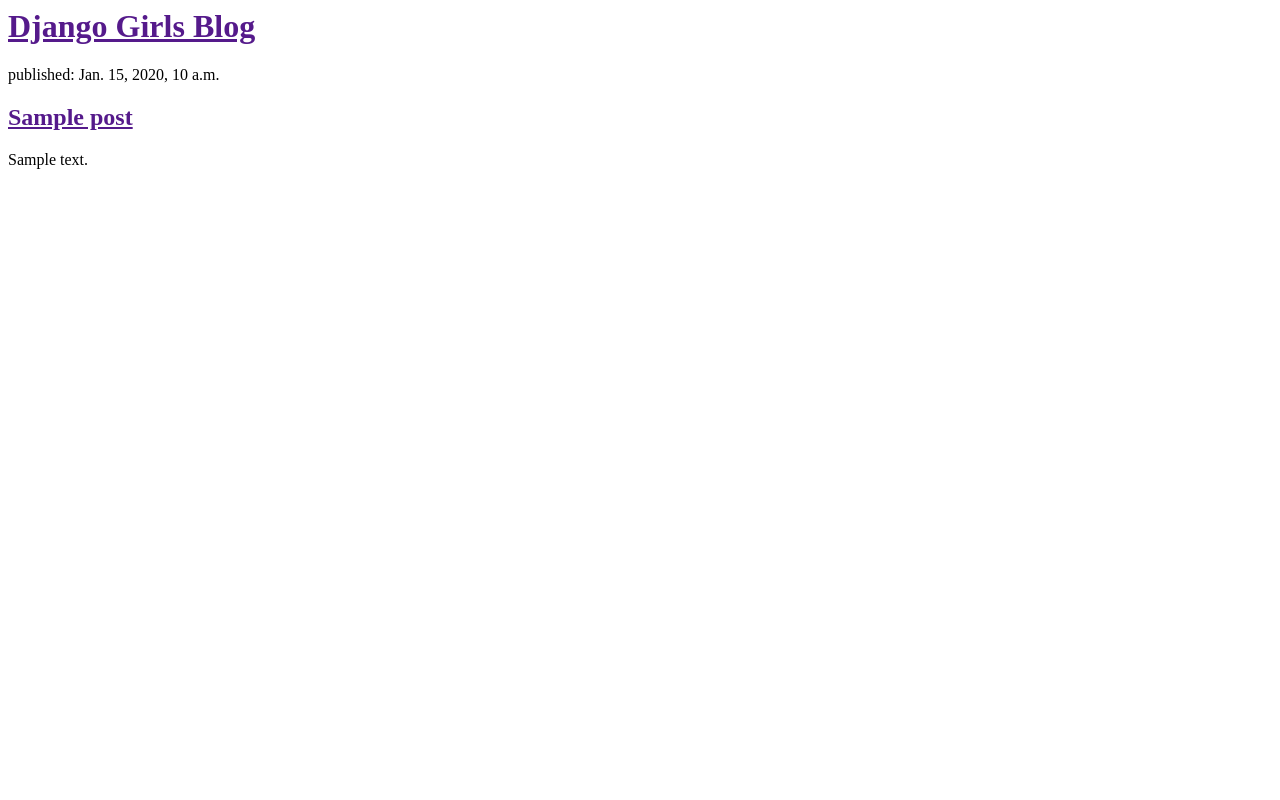
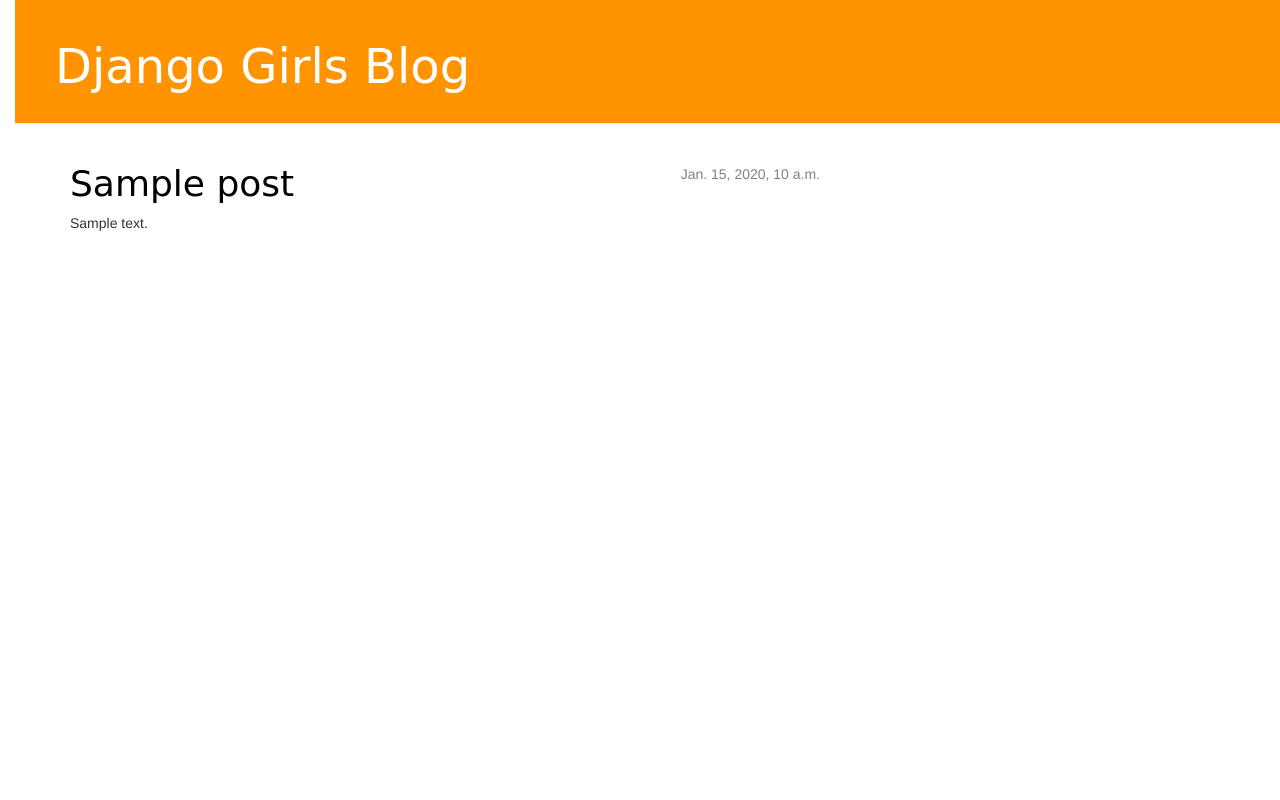
Before and after one commit to gpedroso/my-first-blog, a Django app: template blog/templates/blog/post_list.html in a window 1280 px wide. Run offline with Django 3.2, Linux system fonts and the light colour scheme; the template is opened without the code that fills it: most values are stand-ins (such as "Sample title", 1, 10 or a date in 2020); some libraries are stand-ins or nearby versions.

Commit message:
added css

```diff
--- /dev/null
+++ b/blog/static/css/blog.css
@@ -0,0 +1,48 @@
+h1, h2 a {
+	color: #FCA205;
+	font-family: 'Lobster';
+}
+
+body {
+	padding-left: 15px;
+}
+
+.page-header {
+	background-color: #ff9400;
+	margin-top: 0;
+	padding: 20px 20px 20px 40px;
+}
+.page-header h1, .page-header h1 a, .page-header h1 a:visited, .page-header h1 a:active {
+	color: #ffffff;
+	font-size: 36pt;
+	text-decoration: none;
+}
+
+.content {
+	margin-left: 40px;
+}
+h1, h2, h3, h4 {
+	font-family: 'Lobster', cursive;
+}
+.date {
+	float: right;
+	color: #828282;
+}
+.save {
+	float: right;
+}
+.post-form textarea, .post-form input {
+	width: 100%;
+}
+.top-menu, .top-menu:hover, .top-menu:visited {
+	color: #ffffff;
+	float: right;
+	font-size: 26pt;
+	margin-right: 20px;
+}
+.post {
+	margin-bottom: 70px;
+}
+.post h1 a, .post h1 a:visited {
+	color: #000000;
+}
--- a/blog/templates/blog/post_list.html
+++ b/blog/templates/blog/post_list.html
@@ -1,17 +1,29 @@
+{% load staticfiles %}
 <html>
 	<head>
 		<title>Django Girls blog</title>
+		<link rel="stylesheet" href="https://maxcdn.bootstrapcdn.com/bootstrap/3.3.5/css/bootstrap.min.css" integrity="sha512-dTfge/zgoMYpP7QbHy4gWMEGsbsdZeCXz7irItjcC3sPUFtf0kuFbDz/ixG7ArTxmDjLXDmezHubeNikyKGVyQ==" crossorigin="anonymous">
+		<link rel="stylesheet" href="https://maxcdn.bootstrapcdn.com/bootstrap/3.3.5/css/bootstrap-theme.min.css" integrity="sha384-aUGj/X2zp5rLCbBxumKTCw2Z50WgIr1vs/PFN4praOTvYXWlVyh2UtNUU0KAUhAX" crossorigin="anonymous">
+		<link rel="stylesheet" href="{% static "css/blog.css" %}">
 	</head>
 	<body>
-		<div>
+		<div class="page-header">
 			<h1><a href="">Django Girls Blog</a></h1>
 		</div>
-		{% for post in posts %}
-			<div>
-				<p>published: {{ post.published_date }}</p>
-				<h2><a href="">{{ post.title }}</a></h2>
-				<p>{{ post.text|linebreaks }}</p>
+		<div class="content container">
+		<div class="row">
+			<div class="col-md-8">
+				{% for post in posts %}
+				<div class="post">
+					<div class="date">
+						{{ post.published_date }}
+					</div>
+					<h1><a href="">{{ post.title }}</a></h1>
+					<p>{{ post.text|linebreaks }}</p>
+				</div>
+				{% endfor %}
+				</div>
 			</div>
-		{% endfor %}
+		</div>
 	</body>
 </html>
```
